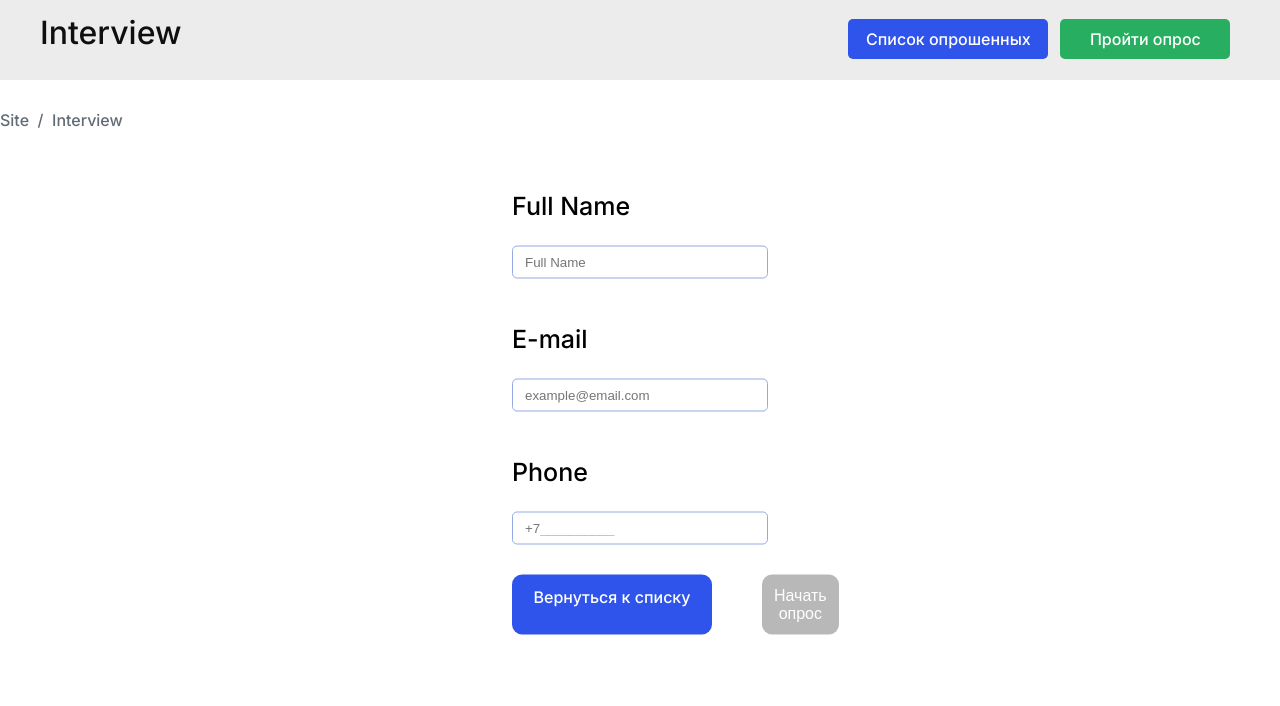
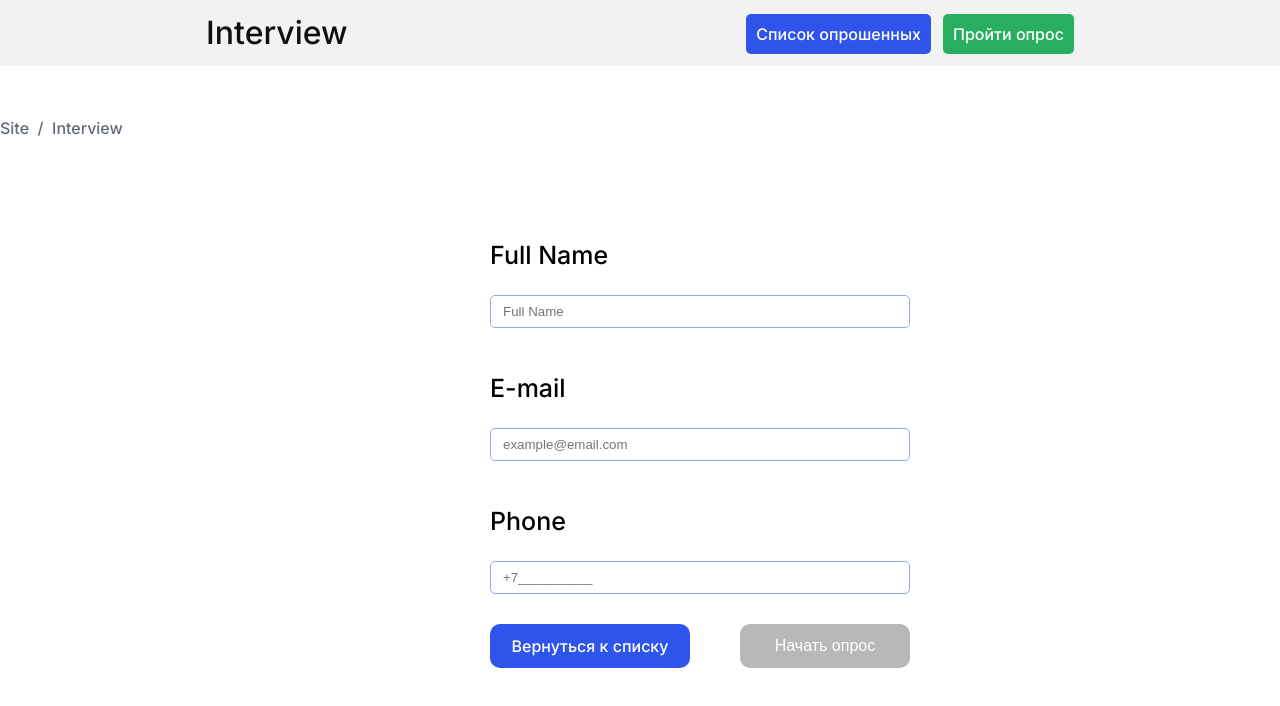
Before and after one commit to mkuskov/vue-questions, a Vue app in the folder hello-world/: page /questions in a window 1280 px wide. Shown: the top 706 px of the page. Built offline with nearby package versions, Linux system fonts and the light colour scheme.

Commit message:
поправил стили

```diff
--- a/hello-world/src/App.vue
+++ b/hello-world/src/App.vue
@@ -1,8 +1,10 @@
 <template>
   <header>
     <p class="interview-title">Interview</p>
-    <router-link to="/" class="list">Список опрошенных</router-link>
-    <router-link to="/questions" class="pass">Пройти опрос</router-link>
+    <div class="btns">
+      <router-link to="/" class="list">Список опрошенных</router-link>
+      <router-link to="/questions" class="pass">Пройти опрос</router-link>
+    </div>
   </header>
   <router-view class="content"></router-view>
 </template>
@@ -18,17 +20,18 @@ export default {
 <style>
 body {
   margin: 0;
-  background-color: #ececec;
+  background-color: #ffffff;
 }
 
 header {
-  margin-top: 1.5%;
+  padding-top: 1.5%;
+  padding-bottom: 1.5%;
+  background-color: #f2f2f2;
   text-align: center;
-  width: 1200px;
   margin-left: auto;
   margin-right: auto;
-  display: grid;
-  grid-template-columns: 4.5fr 1fr 1fr;
+  display: flex;
+  justify-content: space-around;
 }
 
 .interview-title {
@@ -44,6 +47,10 @@ header {
 #app {
   font-family: "Inter", sans-serif;
   border-radius: 15px;
+}
+
+.btns {
+  margin-top: 5px;
 }
 
 .list {
--- a/hello-world/src/components/Main.vue
+++ b/hello-world/src/components/Main.vue
@@ -1,7 +1,7 @@
 <template>
   <main id="results">
     <div class="results-content">
-      <h4>Site &#160; / &#160; List of respondents</h4>
+      <h4>Site &#160;/&#160; List of respondents</h4>
       <div class="table-container">
         <table class="table-results">
           <tbody>
@@ -90,11 +90,6 @@ export default {
 </script>
 
 <style scoped>
-#results {
-  height: 90.6vh;
-  background-color: #fff;
-}
-
 #results h4 {
   font-weight: 500;
   color: #636b75;
--- a/hello-world/src/components/Questions.vue
+++ b/hello-world/src/components/Questions.vue
@@ -2,7 +2,7 @@
   <main id="registration" v-for="items in renderRegistration">
     <Form @submit="onSubmit">
       <div class="container">
-        <h4>Site&#160; / &#160;Interview</h4>
+        <h4>Site &#160;/&#160; Interview</h4>
         <div class="fields">
           <p>Full Name</p>
           <Field
@@ -188,12 +188,12 @@ import { Form, Field, ErrorMessage } from "vee-validate";
 export default {
   data() {
     return {
-      localStorageData: localStorage.length,
-      renderRegistration: localStorage.length === 0 ? ["1"] : [],
+      localStorageData: localStorage?.length,
+      renderRegistration: localStorage?.length === 0 ? ["1"] : [],
       name: "",
       email: "",
       tel: "",
-      renderQuestions: localStorage.length > 0 ? ["1"] : [],
+      renderQuestions: localStorage?.length > 0 ? ["1"] : [],
       title: "Вопросы:",
       questionIndex: 0,
       radios: 0,
@@ -352,12 +352,6 @@ export default {
 </script>
 
 <style scoped>
-#registration {
-  margin-top: 20px;
-  height: 90.6vh;
-  background-color: #fff;
-}
-
 .container {
   margin-left: auto;
   margin-right: auto;
@@ -377,12 +371,8 @@ h4 {
 }
 
 .fields {
-  position: absolute;
-  top: 50%;
-  left: 50%;
-  margin-right: -50%;
-  transform: translate(-50%, -50%);
-  width: 20%;
+  padding-top: 4%;
+  width: 30%;
   display: flex;
   flex-direction: column;
   margin: auto;
```
